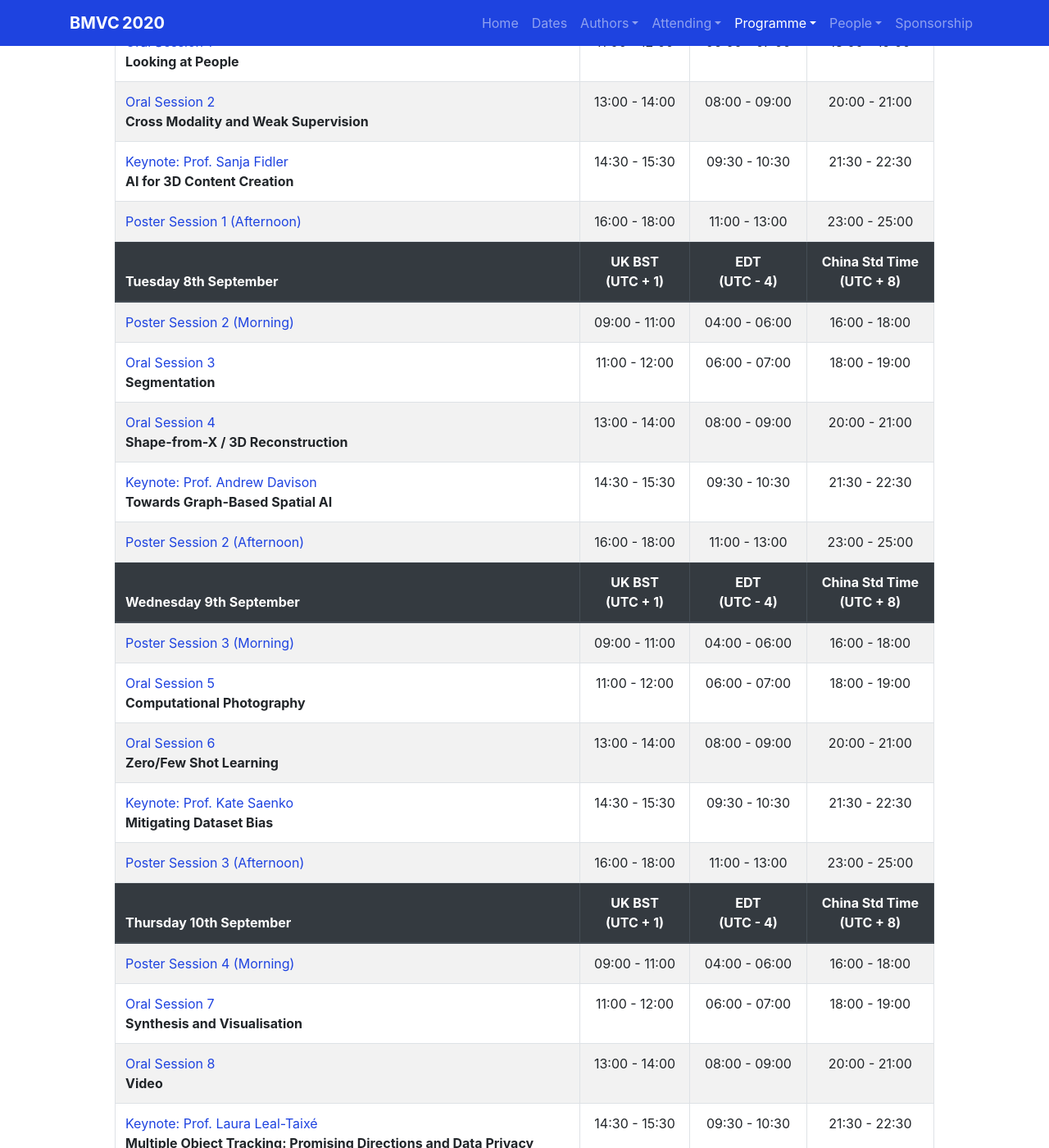
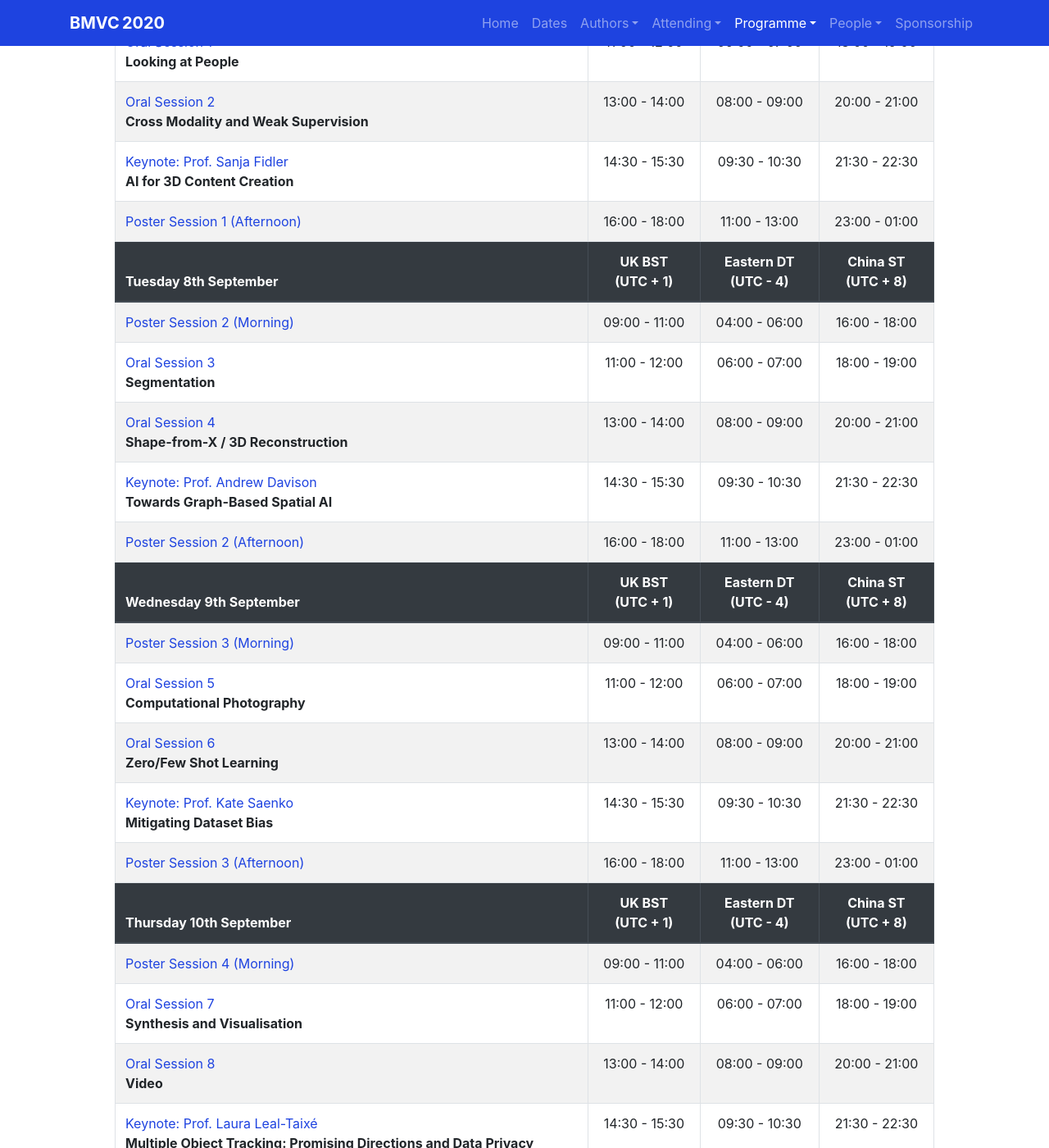
Before and after one commit to BritishMachineVisionAssociation/BMVC2021, a Jekyll site: the page built from programme/schedule.md, in a window 1280 px wide and 1400 px high, scrolled down 331 px. Shown: the whole window at 82% size. Built offline with Jekyll 4.4.1, drawn with Linux system fonts in a browser that asks for light colours; nearby versions of some CDN libraries; some of the changed text lies outside the part shown.

Commit message:
Fixed CST timezone

```diff
--- a/programme/schedule.md
+++ b/programme/schedule.md
@@ -20,8 +20,8 @@ Details of the conference timetable over the four days are provided below. <stro
 		    </tr>-->
 		    <tr><th scope="col">{{ day.day }}</th>
 		        <th scope="col" style="text-align: center;">UK BST<br>(UTC + 1)</th>
-		        <th scope="col" style="text-align: center;">EDT<br>(UTC - 4)</th>
-		        <th scope="col" style="text-align: center;">China Std Time<br>(UTC + 8)</th>
+		        <th scope="col" style="text-align: center;">Eastern DT<br>(UTC - 4)</th>
+		        <th scope="col" style="text-align: center;">China ST<br>(UTC + 8)</th>
 		    </tr>
 	    </thead>
         <tbody>
@@ -47,8 +47,8 @@ Details of the conference timetable over the four days are provided below. <stro
                 	{{ session.start-time | plus: -5 | append: ":" | append: start-mins | date: "%H:%M" }} -
                     {{ session.end-time   | plus: -5 | append: ":" | append: end-mins | date: "%H:%M" }}</td>
                 <td style="text-align: center;">
-                	{{ session.start-time | plus: 7 | append: ":" | append: start-mins | date: "%H:%M" }} -
-                    {{ session.end-time   | plus: 7 | append: ":" | append: end-mins | date: "%H:%M" }}</td>
+                	{{ session.start-time | plus: 7 | modulo: 24 | append: ":" | append: start-mins | date: "%H:%M" }} -
+                    {{ session.end-time   | plus: 7 | modulo: 24 | append: ":" | append: end-mins | date: "%H:%M" }}</td>
             </tr>
             {% endfor %}
         </tbody>
```
